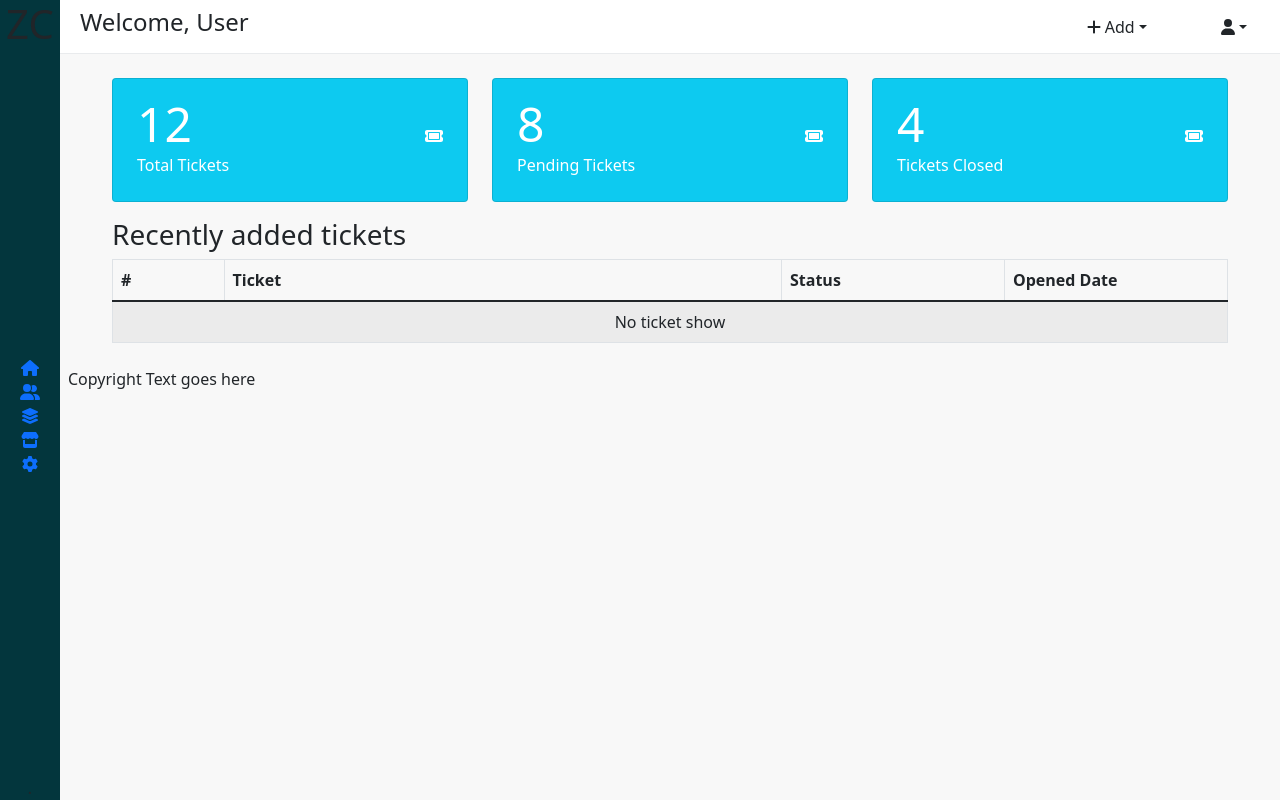
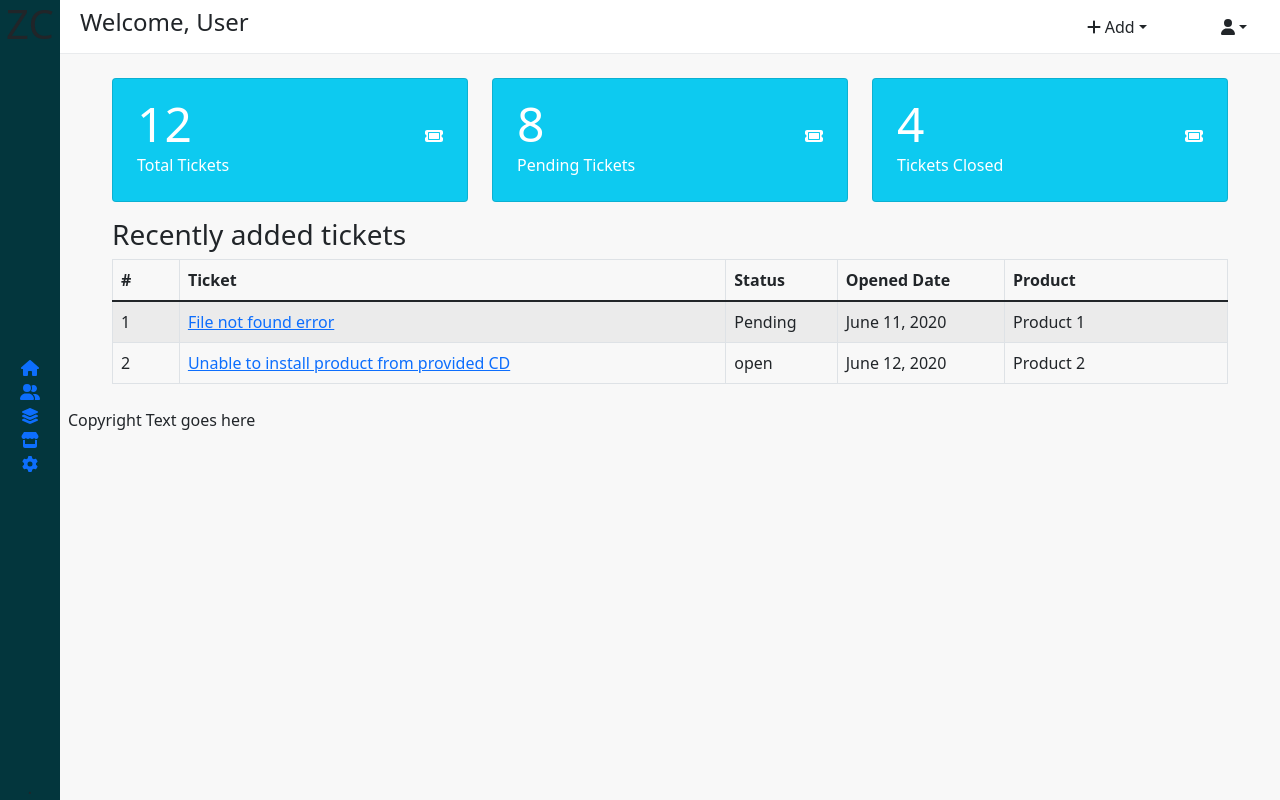
Before and after one commit to eunicedhivya/zendesk_frontend, a React (Create React App) app: page /dashboard in a window 1280 px wide. Built offline with nearby package versions, Linux system fonts and the light colour scheme.

Commit message:
add a dummy ticket list and create the recently added table

```diff
--- a/src/App.js
+++ b/src/App.js
@@ -9,6 +9,7 @@ import LoginPg from "./pages/LoginPg";
 import AddTicket from "./pages/AddTicket";
 import Layout from "./layout/Layout";
 import Dashboard from "./pages/Dashboard";
+import NotFound from "./pages/NotFound";
 
 function App() {
   return (
@@ -38,7 +39,9 @@ function App() {
           </Layout>
         </Route>
         <Route path="**">
-          <h1>404 Page not found</h1>
+          <Layout>
+            <NotFound />
+          </Layout>
         </Route>
       </Switch>
     </div>
--- a/src/components/TicketTable.js
+++ b/src/components/TicketTable.js
@@ -1,22 +1,38 @@
 import Table from "react-bootstrap/Table";
+import { Link } from "react-router-dom";
 
-function TicketTable() {
+function TicketTable({ ticketList }) {
   return (
     <Table striped bordered hover>
       <thead>
         <tr>
-          <th style={{ width: "10%" }}>#</th>
-          <th style={{ width: "50%" }}>Ticket</th>
-          <th style={{ width: "20%" }}>Status</th>
-          <th style={{ width: "20%" }}>Opened Date</th>
+          <th style={{ width: "6%" }}>#</th>
+          <th style={{ width: "49%" }}>Ticket</th>
+          <th style={{ width: "10%" }}>Status</th>
+          <th style={{ width: "15%" }}>Opened Date</th>
+          <th style={{ width: "20%" }}>Product</th>
         </tr>
       </thead>
       <tbody>
-        <tr>
-          <td colSpan="4" className="text-center">
-            No ticket show{" "}
-          </td>
-        </tr>
+        {ticketList.length ? (
+          ticketList.map((item, i) => (
+            <tr>
+              <td>{i + 1}</td>
+              <td>
+                <Link to={`/ticket/${item._id}`}>{item.subject}</Link>
+              </td>
+              <td>{item.status}</td>
+              <td>{item.date}</td>
+              <td>{item.product}</td>
+            </tr>
+          ))
+        ) : (
+          <tr>
+            <td colSpan="5" className="text-center">
+              No ticket show{" "}
+            </td>
+          </tr>
+        )}
       </tbody>
     </Table>
   );
--- a/src/pages/Dashboard.js
+++ b/src/pages/Dashboard.js
@@ -6,6 +6,24 @@ import { faTicket } from "@fortawesome/free-solid-svg-icons";
 import TicketTable from "../components/TicketTable";
 
 function Dashboard() {
+  const ticketList = [
+    {
+      _id: 600009040440,
+      subject: "File not found error",
+      status: "Pending",
+      message: [],
+      date: "June 11, 2020",
+      product: "Product 1",
+    },
+    {
+      _id: 600009040441,
+      subject: "Unable to install product from provided CD",
+      status: "open",
+      message: [],
+      date: "June 12, 2020",
+      product: "Product 2",
+    },
+  ];
   return (
     <div>
       <Container>
@@ -27,7 +45,7 @@ function Dashboard() {
         <Row>
           <Col className="recent-ticket">
             {/* <TicketTable tickets={tickets} /> */}
-            <TicketTable />
+            <TicketTable ticketList={ticketList} />
           </Col>
         </Row>
       </Container>
```
